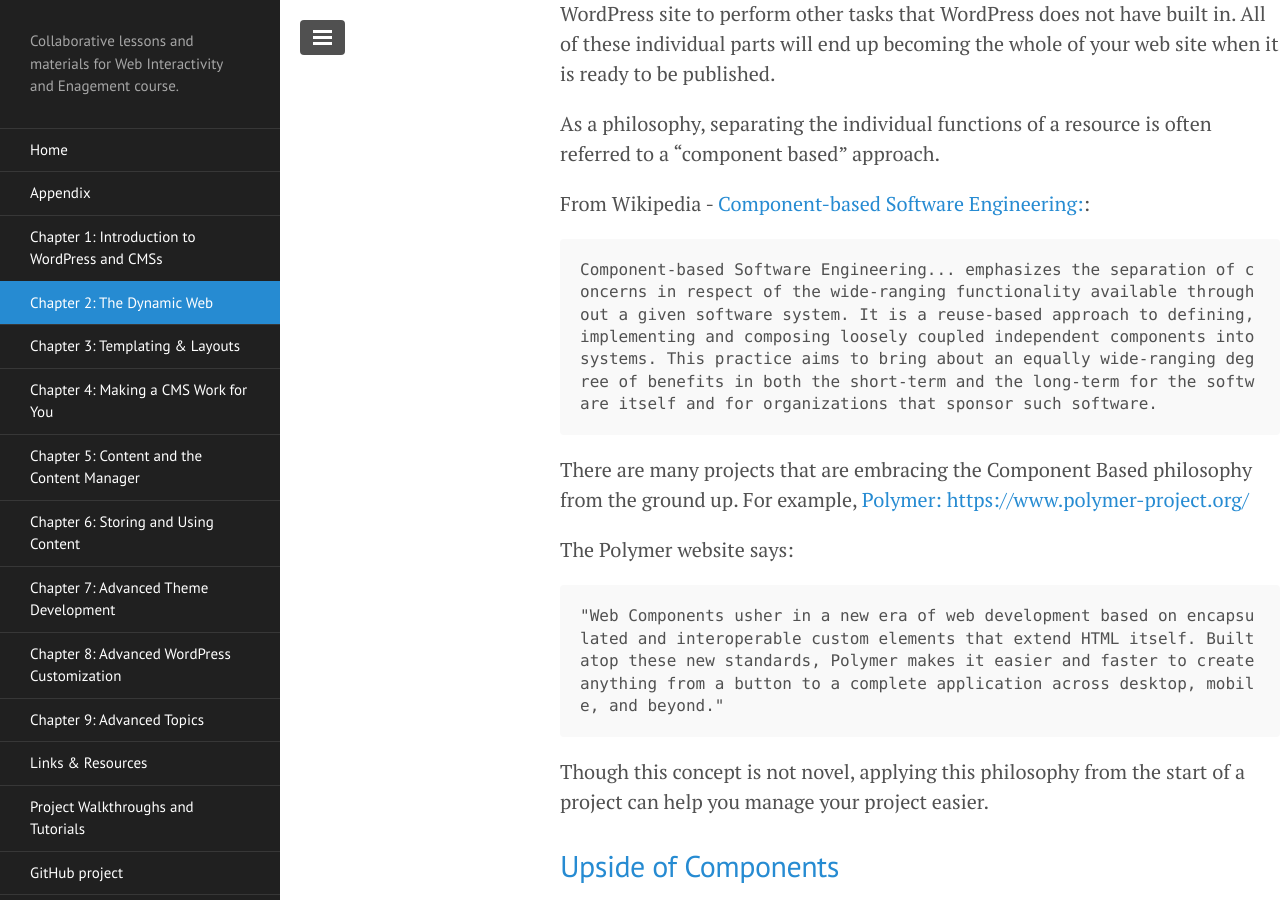
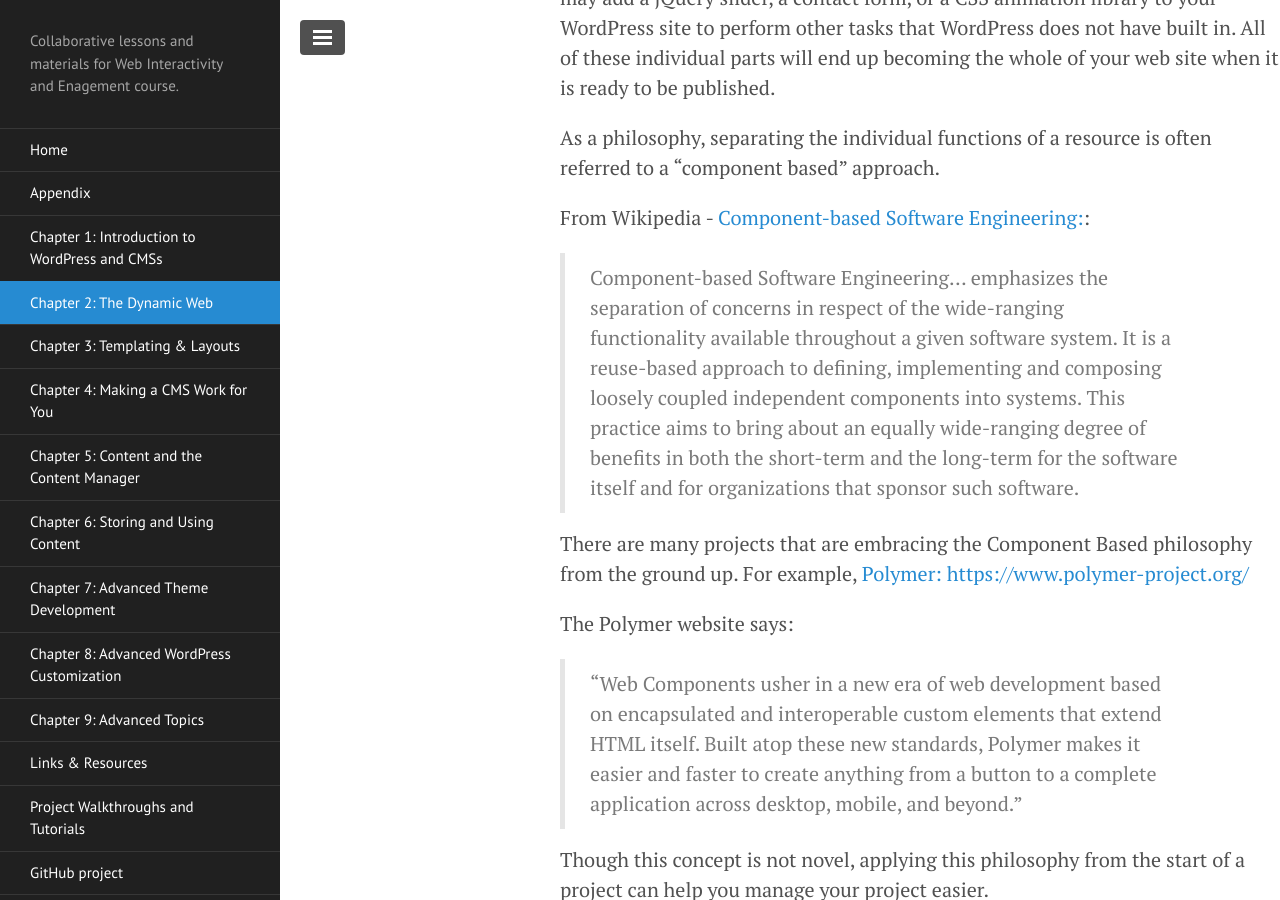
Before and after one commit to ahaywood/Web-Interactivity-and-Engagement, a Jekyll site: the page built from chapter-2/index.md, in a window 1280 px wide and 900 px high, scrolled down 3673 px. Built offline with Jekyll 4.4.1, drawn with Linux system fonts in a browser that asks for light colours; Markdown is read by kramdown in place of the engine named in the settings; some of the changed text lies outside the part shown.

Commit message:
Chapter 2
Minor typo corrections and formatting changes.

Of note: in a handful of places, markdown's `<pre><code>` formatting was
being used where `<blockquote>` was more appropriate. This was causing
some wrapping issues within the blockquote. I have made the required
changes to resolve the problem.

````diff
--- a/chapter-2/index.md
+++ b/chapter-2/index.md
@@ -52,8 +52,10 @@ The "Loop" is the mechanism that WordPress uses to display content from the MySQ
 
 From the [WordPress Codex - The Loop](https://codex.wordpress.org/The_Loop):
 
-	The Loop is PHP code used by WordPress to display posts. Using The Loop, WordPress processes each post to be displayed on the current page, and formats it according to how it matches specified criteria within The Loop tags. Any HTML or PHP code in the Loop will be processed on each post.
-
+> The Loop is PHP code used by WordPress to display posts. Using The Loop,
+  WordPress processes each post to be displayed on the current page, and formats
+  it according to how it matches specified criteria within The Loop tags. Any
+  HTML or PHP code in the Loop will be processed on each post.
 
 ``` php
 
@@ -86,7 +88,7 @@ Then you end the "while" conditional statement and then end the "if" conditional
 
 This simple PHP code contains a lot of power. WordPress is using its custom syntax and PHP to generate the content from all posts that are stored in your MySQL database. There is a lot that the WordPress software environment does to make sure this happens, but from a developer standpoint it is not necessary for you to specify all of the little details.
 
-Making sure that the code is wrapped in "<?php" and "?>" tags lets the server know that it should process this code as PHP and not just to send it as HTML.
+Making sure that the code is wrapped in `<?php` and `?>` tags lets the server know that it should process this code as PHP and not just to send it as HTML.
 
 Additionally, there are a lot of parameters you can use (both in your code and in the WordPress admin) to manipulate how the simple Loop works. We will get into those things later.
 
@@ -101,13 +103,22 @@ As a philosophy, separating the individual functions of a resource is often refe
 
 From Wikipedia - [Component-based Software Engineering:](http://en.wikipedia.org/wiki/Component-based_software_engineering):
 
-	Component-based Software Engineering... emphasizes the separation of concerns in respect of the wide-ranging functionality available throughout a given software system. It is a reuse-based approach to defining, implementing and composing loosely coupled independent components into systems. This practice aims to bring about an equally wide-ranging degree of benefits in both the short-term and the long-term for the software itself and for organizations that sponsor such software.
+> Component-based Software Engineering... emphasizes the separation of concerns
+  in respect of the wide-ranging functionality available throughout a given
+  software system. It is a reuse-based approach to defining, implementing and
+  composing loosely coupled independent components into systems. This practice
+  aims to bring about an equally wide-ranging degree of benefits in both the
+  short-term and the long-term for the software itself and for organizations that
+  sponsor such software.
 
 There are many projects that are embracing the Component Based philosophy from the ground up. For example, [Polymer: https://www.polymer-project.org/](https://www.polymer-project.org/)
 
 The Polymer website says:
 
-	"Web Components usher in a new era of web development based on encapsulated and interoperable custom elements that extend HTML itself. Built atop these new standards, Polymer makes it easier and faster to create anything from a button to a complete application across desktop, mobile, and beyond."
+> "Web Components usher in a new era of web development based on encapsulated
+  and interoperable custom elements that extend HTML itself. Built atop these
+  new standards, Polymer makes it easier and faster to create anything from a
+  button to a complete application across desktop, mobile, and beyond."
 
 Though this concept is not novel, applying this philosophy from the start of a project can help you manage your project easier.
 
@@ -173,9 +184,9 @@ An example of resource generated factors being applied could be a user opening a
 
 *What are some techniques to use these resource generated factors knowing that some of your users won't be on the newest devices in the best connection areas?*
 
-Read ["Environmental Design with the Device API,"](http://alistapart.com/article/environmental-design-with-the-device-api) an A List Apart article about using factors in the design of your resource.
+Read ["Environmental Design with the Device API,"](http://alistapart.com/article/environmental-design-with-the-device-api) an _A List Apart_ article about using factors in the design of your resource.
 
-<p class="message">API is short for application programming interface (API) and specifies how software components interact with each other. Essentially, it is a phrase that is used to describe anytime two programs interact with one another. For instance, the Twitter API is used for integrating Twitter into other software.</p>
+<p class="message">API is short for <em>Application Programming Interface</em> and specifies how software components interact with each other. Essentially, it is a phrase that is used to describe anytime two programs interact with one another. For instance, the Twitter API is used for integrating Twitter into other software.</p>
 
 ### 2. Story
 
@@ -197,7 +208,8 @@ Design is not always about beauty and beauty is not always about design.
 
 [From Wikipedia - Aesthetics](http://en.wikipedia.org/wiki/Aesthetics)
 
-	(Aesthetics) is more scientifically defined as the study of sensory or sensori-emotional values, sometimes called judgments of sentiment and taste.
+> (Aesthetics) is more scientifically defined as the study of sensory or
+  sensori-emotional values, sometimes called judgments of sentiment and taste.
 
 Think about color, shape, composition, organization, and space (especially space) whenever you are designing. And after you think about those elements, think about how they may be distracting or enhancing the ultimate goal of your resource.
 
@@ -247,4 +259,4 @@ The worst mentality to take towards usability is "If they can't use it, then it
 
 The good news is that there are methods in existence to measure and perfect usability. Some common methods include A/B testing, user feedback, and eye tracking software.
 
-Read ["Defining a Vision: Making Sure Your Work Matters,"](http://alistapart.com/article/defining-a-vision-making-sure-your-work-matters) an A List Apart article.
+Read ["Defining a Vision: Making Sure Your Work Matters,"](http://alistapart.com/article/defining-a-vision-making-sure-your-work-matters) an _A List Apart_ article.
````
Also changed, not shown: other parts of chapter-2/index.md (+2 -2 lines).
